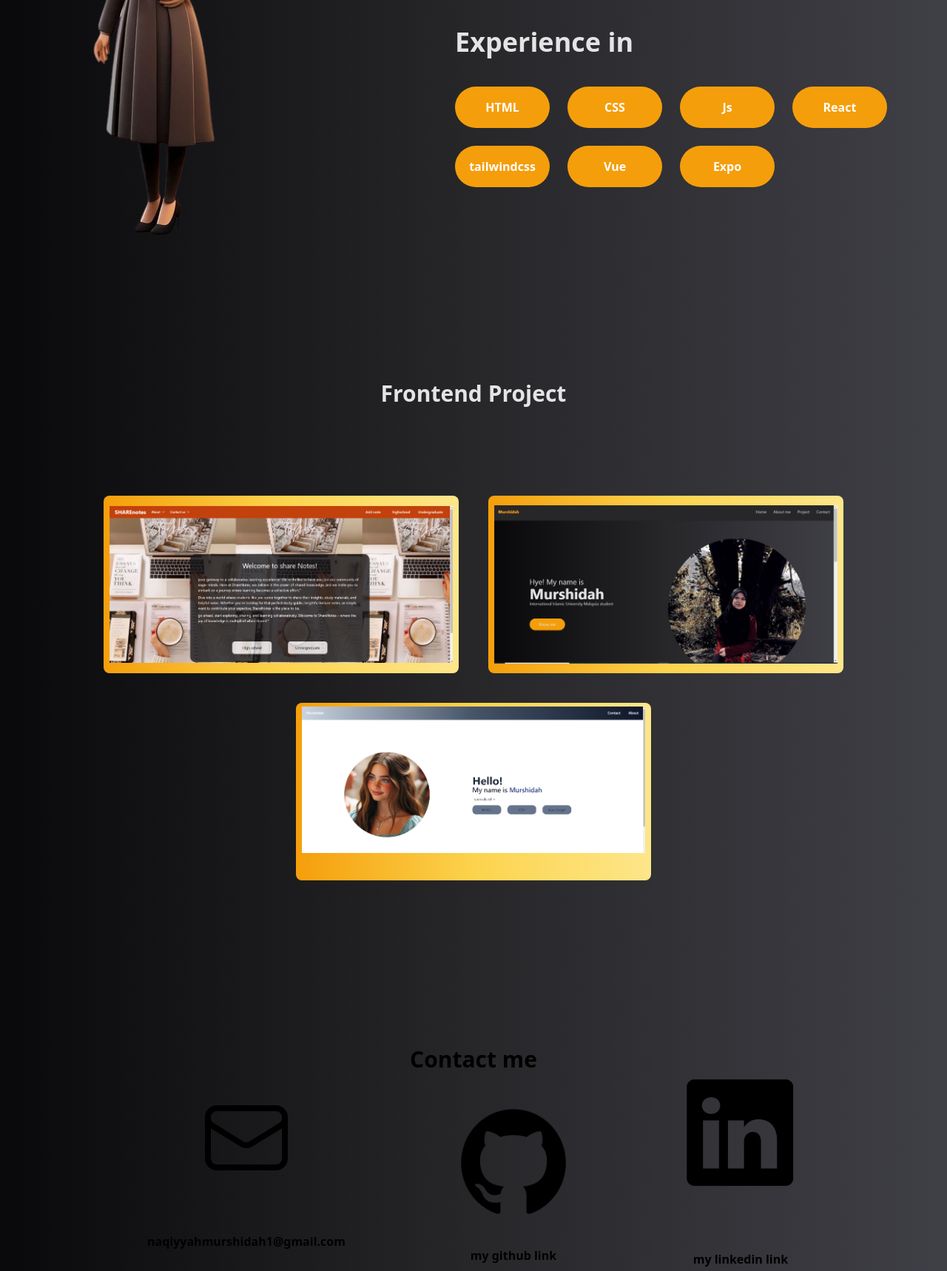
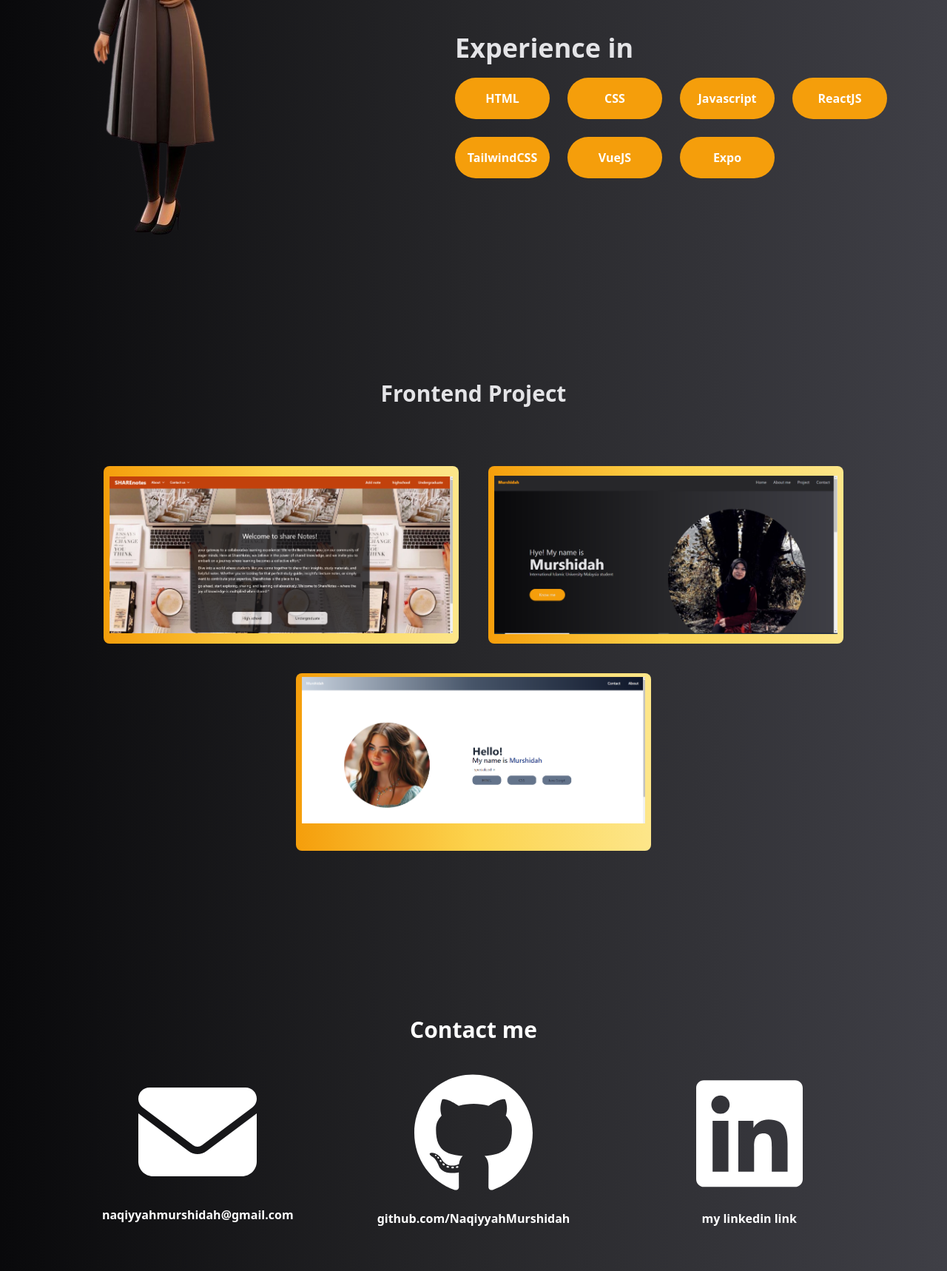
Before and after one commit to NaqiyyahMurshidah/portfolio, a website: page index.html in a window 1280 px wide. Shown: the part 1081-2799 px from the top of the page at 74% size. Drawn offline with nearby package versions, Linux system fonts and the light colour scheme.

Commit message:
Update index.html

```diff
--- a/index.html
+++ b/index.html
@@ -5,20 +5,19 @@
     <meta name="viewport" content="width=device-width, initial-scale=1.0" />
     <link href="./style.css" rel="stylesheet" />
     <script src="https://cdn.tailwindcss.com"></script>
-    <title>portfolio</title>
+    <title>Naqiyyah Murshidah Portfolio</title>
     <style>
       .flip-container:hover .rotate-y-180 {
         transform: rotateY(180deg);
       }
 
-    html{
+      html {
         scroll-behavior: smooth;
       }
-    .run{
+      .run {
         transition: transform 0.1s ease; /* Faster transition */
         position: relative;
       }
-
     </style>
   </head>
   <body class="bg-gradient-to-r from-zinc-950 via-zinc-800 to-zinc-700">
@@ -27,7 +26,7 @@
         <h1 class="font-extrabold text-amber-500">Murshidah</h1>
         <div class="flex flex-row gap-7 text-gray-300">
           <!-- home navbar -->
-          <a href="#home" >
+          <a href="#home">
             <div class="flex flex-col group">
               <h2 class="cursor-pointer">Home</h2>
               <div
@@ -71,7 +70,8 @@
         <h1 class="text-6xl font-bold">Murshidah</h1>
         <p>International Islamic University Malaysia student</p>
         <button
-          class="run bg-amber-500 mt-12 p-3 w-36 rounded-full active:opacity-35 " id="knowbtn"
+          class="run bg-amber-500 mt-12 p-3 w-36 rounded-full active:opacity-35"
+          id="knowbtn"
         >
           Know me
         </button>
@@ -80,13 +80,13 @@
       <div class="flip-container mx-aotu mt-8">
         <div class="relative w-[35rem] h-[35rem] shadow-white rounded-full">
           <img
-            src="./ppic.jpeg"
+            src="https://i.pinimg.com/564x/00/91/e1/0091e1e11bd9c7981f7da9d71022a62e.jpg"
             alt=""
             class="absolute inset-0 w-full h-full object-cover transition-transform transform duration-700 rounded-full"
             style="backface-visibility: hidden"
           />
           <img
-            src="./pic.jpg"
+            src="https://i.pinimg.com/564x/e5/87/14/e587140bd8035454197a841f5fa7659b.jpg"
             alt=""
             class="absolute inset-0 w-full h-full object-cover rounded-full transition-transform transform duration-700 rotate-y-180"
             style="backface-visibility: hidden"
@@ -95,16 +95,14 @@
       </div>
     </div>
 
-
-
     <!-- about section -->
     <div id="about" class="flex flex-row justify-center gap-48 mt-24">
       <img src="./pic2-removebg-preview.png" alt="" />
       <!-- start wording -->
-      <div class="flex justify-center flex-col gap-10 text-zinc-200">
+      <div class="flex justify-center flex-col gap-14 text-zinc-200">
         <div class="flex flex-col">
           <h1 class="text-4xl font-black">About me</h1>
-          <h1 class="mt-10">
+          <h1 class="mt-5">
             Hello, I am Murshidah. <br />
             I am currently in the early stages of web development. <br />
             I am eager to deepen my knowledge in web development, <br />
@@ -114,7 +112,7 @@
         </div>
         <div class="flex flex-col">
           <h1 class="text-4xl font-black">Experience in</h1>
-          <div class="flex flex-row gap-6 flex-wrap w-[40rem] mt-10">
+          <div class="flex flex-row gap-6 flex-wrap w-[40rem] mt-5">
             <h1
               class="bg-amber-500 rounded-full text-center font-black text-white p-4 w-32 hover:translate-x-3 hover:-translate-y-3 duration-75 ease-in-out"
             >
@@ -128,22 +126,22 @@
             <h1
               class="bg-amber-500 rounded-full text-center font-black text-white p-4 w-32 hover:translate-x-3 hover:-translate-y-3 duration-75 ease-in-out"
             >
-              Js
+              Javascript
             </h1>
             <h1
               class="bg-amber-500 rounded-full text-center font-black text-white p-4 w-32 hover:translate-x-3 hover:-translate-y-3 duration-75 ease-in-out"
             >
-              React
+              ReactJS
             </h1>
             <h1
               class="bg-amber-500 rounded-full text-center font-black text-white p-4 w-32 hover:translate-x-3 hover:-translate-y-3 duration-75 ease-in-out"
             >
-              tailwindcss
+              TailwindCSS
             </h1>
             <h1
               class="bg-amber-500 rounded-full text-center font-black text-white p-4 w-32 hover:translate-x-3 hover:-translate-y-3 duration-75 ease-in-out"
             >
-              Vue
+              VueJS
             </h1>
             <h1
               class="bg-amber-500 rounded-full text-center font-black text-white p-4 w-32 hover:translate-x-3 hover:-translate-y-3 duration-75 ease-in-out"
@@ -155,20 +153,42 @@
       </div>
     </div>
     <!-- project section  -->
-    <div class="flex flex-col mt-44 justify-center items-center gap-10" id="project">
-      <h1 class="text-3xl font-black text-center text-zinc-200">Frontend Project</h1>
+    <div
+      class="flex flex-col mt-44 justify-center items-center gap-10"
+      id="project"
+    >
+      <h1 class="text-3xl font-black text-center text-zinc-200">
+        Frontend Project
+      </h1>
 
-
-      <div class="flex flex-row gap-10 mt-20">
-        <div class="bg-gradient-to-r hover:translate-x-6 hover:-translate-y-6 duration-75 ease-in-out from-amber-500 via-amber-300 to-amber-200 rounded-lg flex justify-center w-[30rem] h-[15rem]">
-          <img src="./note.png" alt="" class="object-contain w-[29rem] h-[55rem]>">
+      <div class="flex flex-row gap-10 mt-10">
+        <div
+          class="bg-gradient-to-r hover:translate-x-6 hover:-translate-y-6 duration-75 ease-in-out from-amber-500 via-amber-300 to-amber-200 rounded-lg flex justify-center w-[30rem] h-[15rem]"
+        >
+          <img
+            src="./note.png"
+            alt=""
+            class="object-contain w-[29rem] h-[55rem]>"
+          />
         </div>
-        <div class="bg-gradient-to-r hover:translate-x-6 hover:-translate-y-6 duration-75 ease-in-out from-amber-500 via-amber-300 to-amber-200 rounded-lg flex justify-center w-[30rem] h-[15rem]">
-          <img src="./portfolio.png" alt="" class="object-contain w-[29rem] h-[55rem]>">
+        <div
+          class="bg-gradient-to-r hover:translate-x-6 hover:-translate-y-6 duration-75 ease-in-out from-amber-500 via-amber-300 to-amber-200 rounded-lg flex justify-center w-[30rem] h-[15rem]"
+        >
+          <img
+            src="./portfolio.png"
+            alt=""
+            class="object-contain w-[29rem] h-[55rem]>"
+          />
         </div>
       </div>
-       <div class="bg-gradient-to-r hover:translate-x-6 hover:-translate-y-6 duration-75 ease-in-out from-amber-500 via-amber-300 to-amber-200 rounded-lg flex justify-center w-[30rem] h-[15rem]">
-          <img src="./mypage.png" alt="" class="object-contain w-[29rem] h-[13rem]">
+      <div
+        class="bg-gradient-to-r hover:translate-x-6 hover:-translate-y-6 duration-75 ease-in-out from-amber-500 via-amber-300 to-amber-200 rounded-lg flex justify-center w-[30rem] h-[15rem]"
+      >
+        <img
+          src="./mypage.png"
+          alt=""
+          class="object-contain w-[29rem] h-[13rem]"
+        />
       </div>
     </div>
     <!-- know me section  -->
@@ -176,41 +196,62 @@
 
     <!-- contact me section  -->
     <div class="flex flex-col justify-center items-center m-24">
-      <h1 class="font-extrabold text-3xl mt-32" id="contact">Contact me</h1>
-      <div class="flex flex-row gap-28">
+      <h1 class="font-extrabold text-3xl mt-32 text-white" id="contact">
+        Contact me
+      </h1>
+      <div class="grid grid-cols-3 gap-28 mt-10">
         <!-- gmail -->
-        <div class="flex flex-col justify-center items-center">
-          <svg
-            xmlns="http://www.w3.org/2000/svg"
-            fill="none"
-            viewBox="0 0 24 24"
-            stroke-width="1.5"
-            stroke="currentColor"
-            class="w-32 h-32 "
-          >
+        <div class="text-center  text-white">
+          <div>
+            <svg xmlns="http://www.w3.org/2000/svg" viewBox="0 0 512 512" class="w-40 mx-auto">
+              <!--!Font Awesome Free 6.5.2 by @fontawesome - https://fontawesome.com License - https://fontawesome.com/license/free Copyright 2024 Fonticons, Inc.-->
               <path
-              stroke-linecap="round"
-              stroke-linejoin="round"
-              d="M21.75 6.75v10.5a2.25 2.25 0 0 1-2.25 2.25h-15a2.25 2.25 0 0 1-2.25-2.25V6.75m19.5 0A2.25 2.25 0 0 0 19.5 4.5h-15a2.25 2.25 0 0 0-2.25 2.25m19.5 0v.243a2.25 2.25 0 0 1-1.07 1.916l-7.5 4.615a2.25 2.25 0 0 1-2.36 0L3.32 8.91a2.25 2.25 0 0 1-1.07-1.916V6.75"
+                fill="#ffffff"
+                d="M48 64C21.5 64 0 85.5 0 112c0 15.1 7.1 29.3 19.2 38.4L236.8 313.6c11.4 8.5 27 8.5 38.4 0L492.8 150.4c12.1-9.1 19.2-23.3 19.2-38.4c0-26.5-21.5-48-48-48H48zM0 176V384c0 35.3 28.7 64 64 64H448c35.3 0 64-28.7 64-64V176L294.4 339.2c-22.8 17.1-54 17.1-76.8 0L0 176z"
               />
             </svg>
-          <h1 class="mt-16 font-bold">naqiyyahmurshidah1@gmail.com</h1>
+            <h1 class="mt-5 font-semibold">naqiyyahmurshidah@gmail.com</h1>
+          </div>
         </div>
         <!-- github -->
-        <div class="justify-center items-center flex flex-col font-bold">
-          <img src="./github.png" alt="" width="230rem" />
-          <a href="">my github link</a>
-        </div>
-        <!-- linkedin -->
-        <a href="https://www.linkedin.com/in/naqiyyah-murshidah-0708b1290/" target="_blank" >
-          <div class="justify-center items-center flex flex-col font-bold">
-            <img src="./linkedin.png" alt="" width="160rem " />
-            <p class="mt-20">my linkedin link</p>
+        <a href="https://github.com/NaqiyyahMurshidah">
+          <div
+            class="font-bold text-white text-center"
+          >
+            <svg xmlns="http://www.w3.org/2000/svg" viewBox="0 0 496 512" class="w-40 mx-auto">
+              <!--!Font Awesome Free 6.5.2 by @fontawesome - https://fontawesome.com License - https://fontawesome.com/license/free Copyright 2024 Fonticons, Inc.-->
+              <path
+                fill="#ffffff"
+                d="M165.9 397.4c0 2-2.3 3.6-5.2 3.6-3.3 .3-5.6-1.3-5.6-3.6 0-2 2.3-3.6 5.2-3.6 3-.3 5.6 1.3 5.6 3.6zm-31.1-4.5c-.7 2 1.3 4.3 4.3 4.9 2.6 1 5.6 0 6.2-2s-1.3-4.3-4.3-5.2c-2.6-.7-5.5 .3-6.2 2.3zm44.2-1.7c-2.9 .7-4.9 2.6-4.6 4.9 .3 2 2.9 3.3 5.9 2.6 2.9-.7 4.9-2.6 4.6-4.6-.3-1.9-3-3.2-5.9-2.9zM244.8 8C106.1 8 0 113.3 0 252c0 110.9 69.8 205.8 169.5 239.2 12.8 2.3 17.3-5.6 17.3-12.1 0-6.2-.3-40.4-.3-61.4 0 0-70 15-84.7-29.8 0 0-11.4-29.1-27.8-36.6 0 0-22.9-15.7 1.6-15.4 0 0 24.9 2 38.6 25.8 21.9 38.6 58.6 27.5 72.9 20.9 2.3-16 8.8-27.1 16-33.7-55.9-6.2-112.3-14.3-112.3-110.5 0-27.5 7.6-41.3 23.6-58.9-2.6-6.5-11.1-33.3 2.6-67.9 20.9-6.5 69 27 69 27 20-5.6 41.5-8.5 62.8-8.5s42.8 2.9 62.8 8.5c0 0 48.1-33.6 69-27 13.7 34.7 5.2 61.4 2.6 67.9 16 17.7 25.8 31.5 25.8 58.9 0 96.5-58.9 104.2-114.8 110.5 9.2 7.9 17 22.9 17 46.4 0 33.7-.3 75.4-.3 83.6 0 6.5 4.6 14.4 17.3 12.1C428.2 457.8 496 362.9 496 252 496 113.3 383.5 8 244.8 8zM97.2 352.9c-1.3 1-1 3.3 .7 5.2 1.6 1.6 3.9 2.3 5.2 1 1.3-1 1-3.3-.7-5.2-1.6-1.6-3.9-2.3-5.2-1zm-10.8-8.1c-.7 1.3 .3 2.9 2.3 3.9 1.6 1 3.6 .7 4.3-.7 .7-1.3-.3-2.9-2.3-3.9-2-.6-3.6-.3-4.3 .7zm32.4 35.6c-1.6 1.3-1 4.3 1.3 6.2 2.3 2.3 5.2 2.6 6.5 1 1.3-1.3 .7-4.3-1.3-6.2-2.2-2.3-5.2-2.6-6.5-1zm-11.4-14.7c-1.6 1-1.6 3.6 0 5.9 1.6 2.3 4.3 3.3 5.6 2.3 1.6-1.3 1.6-3.9 0-6.2-1.4-2.3-4-3.3-5.6-2z"
+              />
+            </svg>
+            <h1 class="mt-5 font-semibold">github.com/NaqiyyahMurshidah</h1>
           </div>
         </a>
+        <!-- linkedin -->
+        <div>
+          <!-- <a
+            href="https://www.linkedin.com/in/naqiyyah-murshidah-0708b1290/"
+            target="_blank"
+          > -->
+          <a href="https://www.linkedin.com/in/naqiyyah-murshidah-0708b1290/">
+            <div
+              class="font-bold text-white text-center"
+            >
+              <svg xmlns="http://www.w3.org/2000/svg" viewBox="0 0 448 512" class="w-36 mx-auto">
+                <!--!Font Awesome Free 6.5.2 by @fontawesome - https://fontawesome.com License - https://fontawesome.com/license/free Copyright 2024 Fonticons, Inc.-->
+                <path
+                  fill="#ffffff"
+                  d="M416 32H31.9C14.3 32 0 46.5 0 64.3v383.4C0 465.5 14.3 480 31.9 480H416c17.6 0 32-14.5 32-32.3V64.3c0-17.8-14.4-32.3-32-32.3zM135.4 416H69V202.2h66.5V416zm-33.2-243c-21.3 0-38.5-17.3-38.5-38.5S80.9 96 102.2 96c21.2 0 38.5 17.3 38.5 38.5 0 21.3-17.2 38.5-38.5 38.5zm282.1 243h-66.4V312c0-24.8-.5-56.7-34.5-56.7-34.6 0-39.9 27-39.9 54.9V416h-66.4V202.2h63.7v29.2h.9c8.9-16.8 30.6-34.5 62.9-34.5 67.2 0 79.7 44.3 79.7 101.9V416z"
+                />
+              </svg>
+              <p class="mt-5 font-semibold">my linkedin link</p>
+            </div>
+          </a>
+          <!-- </a> -->
         </div>
       </div>
-
+    </div>
 
     <script>
       const button = document.getElementById("knowbtn");
@@ -218,15 +259,14 @@
 
       button.addEventListener("mouseover", () => {
         const distance = 200;
-        const direction = Math.random() < 0.5 ? -1 : 1;//randomly choose left or right
+        const direction = Math.random() < 0.5 ? -1 : 1; //randomly choose left or right
         const newX = direction * distance;
         button.style.transform = `translateX(${newX}px)`;
-      })
+      });
 
       button.addEventListener("click", () => {
-        alert('scroll down');
+        alert("scroll down");
       });
     </script>
-
   </body>
 </html>
```
Lines whose indentation alone changed are shown as unchanged.
